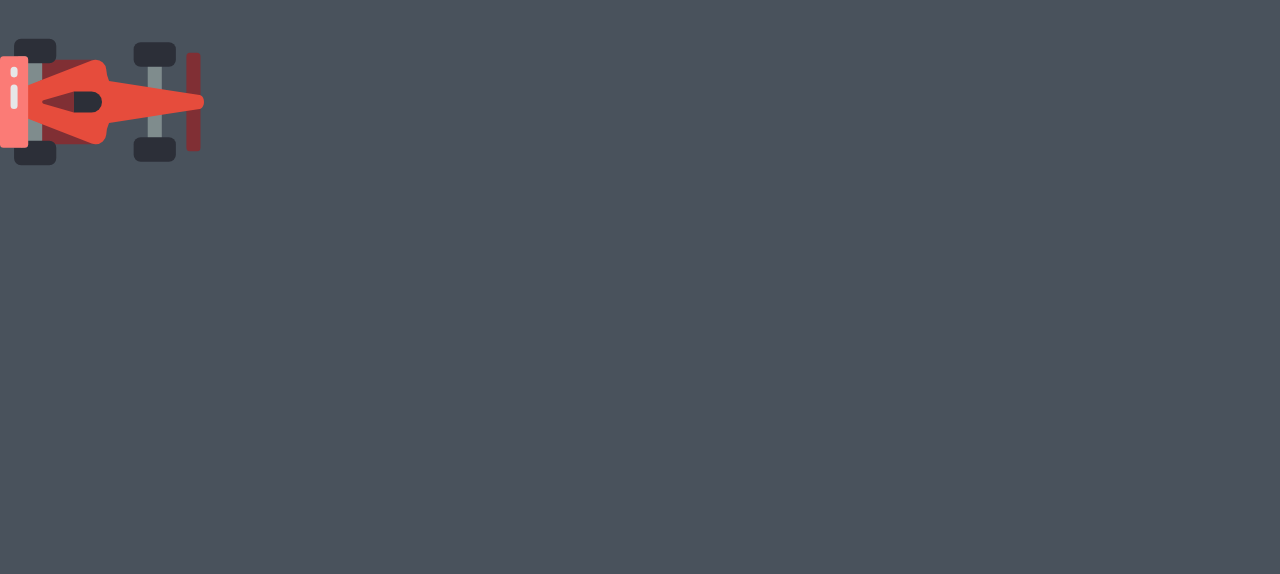
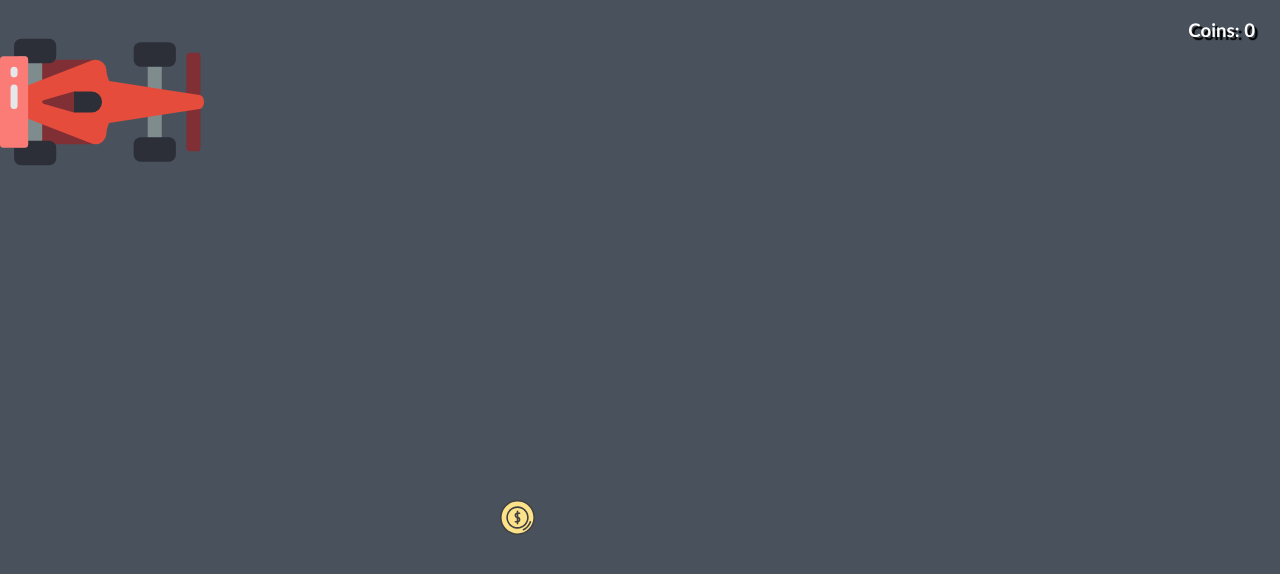
Before and after one commit to ejgilleland/driving-game, a website: page index.html in a window 1280 px wide. Drawn offline with Linux system fonts and the light colour scheme.

Commit message:
Added coin image and coin counter. Styled both (for now) #6

```diff
--- a/index.html
+++ b/index.html
@@ -9,6 +9,8 @@
 </head>
 <body>
   <img class="east" src="images/f1.svg">
+  <img class="coin" src="images/coin-svgrepo-com.svg">
+  <h3 class="counter">Coins: 0</h3>
   <script src="main.js"></script>
 </body>
 </html>
--- a/styles.css
+++ b/styles.css
@@ -38,3 +38,19 @@ img {
   transition-duration: 200ms;
   transition-property: transform;
 }
+
+.coin {
+  height: 35px;
+  position: absolute;
+  top: 500px;
+  left: 500px;
+}
+
+.counter {
+  font-family: 'Trebuchet MS', 'Lucida Sans Unicode', 'Lucida Grande', 'Lucida Sans', Arial, sans-serif;
+  color: white;
+  position: fixed;
+  top: 0;
+  right: 25px;
+  text-shadow: black 3px 3px 1px;
+}
```
Also changed, not shown: images/coin-svgrepo-com.svg (added).
